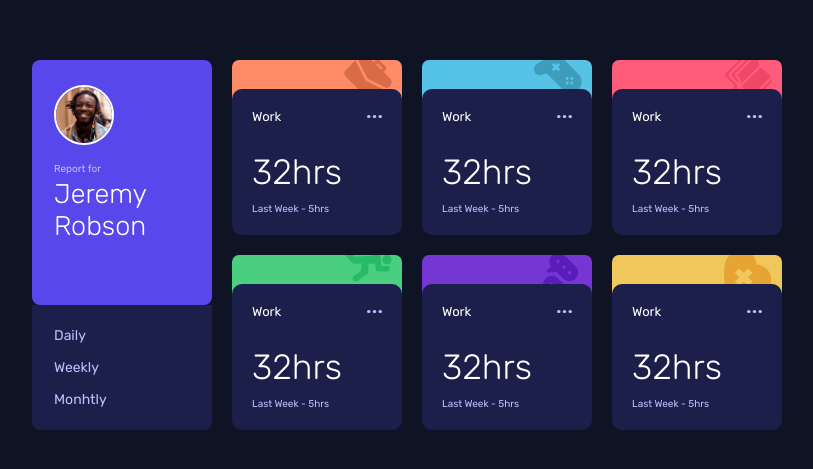
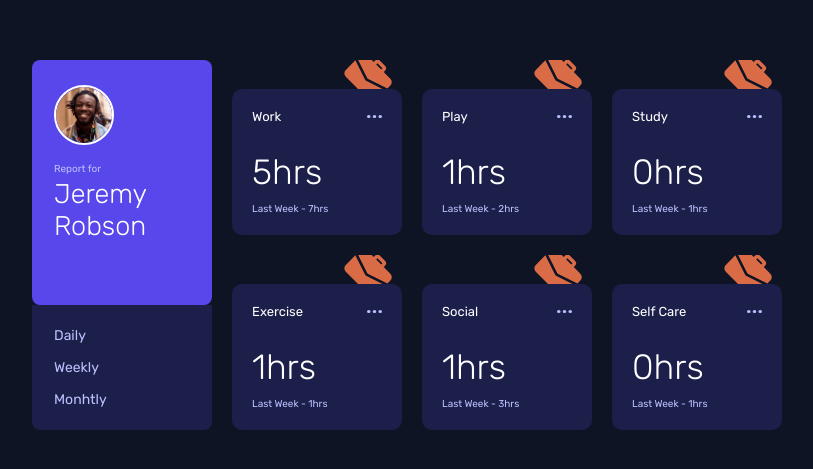
Before and after one commit to mattzu22/time-tracking-dashboard, a React (Vite) app: page / in a window 1280 px wide. Shown: the part 155-624 px from the top of the page, without its empty margins (233-1046 px from the left). Built offline with nearby package versions, Linux system fonts and the light colour scheme.

Commit message:
create context

```diff
--- a/src/components/AsideInfo/index.jsx
+++ b/src/components/AsideInfo/index.jsx
@@ -5,16 +5,22 @@ import api from '../../../data.json'
 
 export const AsideInfo = () =>{
 
-    // const [day, setDay] = useState({
-    //     daily: '',
-    //     current: '',
-    //     previous: ''
+    const [day, setDay] = useState({
+        daily: '',
+        current: '',
+        previous: ''
+    })
 
-    // })
+    const fetchData = () =>{
+        api.map(element =>{
+            setDay({
+                daily: element.title,
+                current: element.timeframes.daily.current,
+                previous: element.timeframes.daily.previous
+            })
 
-    // const fetchData = ()=>{
-    //     setDay({})
-    // }
+        })
+    }
 
     return(
         <aside className="about-me">
@@ -25,7 +31,7 @@ export const AsideInfo = () =>{
         </div>
 
         <div className="navegation">
-            <a>Daily</a>
+            <a onClick={fetchData}>Daily</a>
             <a>Weekly</a>
             <a>Monhtly</a>
         </div>
--- a/src/components/AsideInfo/style.sass
+++ b/src/components/AsideInfo/style.sass
@@ -7,7 +7,7 @@
         background-color: variables.$color-about-me
         padding: 2.5rem 0 6.3rem 2.2rem
         border-radius: .8rem
-        max-width: 180px
+        width: 180px
 
         img
             width: 6rem
--- a/src/components/Card/index.jsx
+++ b/src/components/Card/index.jsx
@@ -1,14 +1,14 @@
 import "./style.sass";
 import Ellipsis from "../../images/icon-ellipsis.svg";
 
-export const Card = ({img, id}) => (
+export const Card = ({id, img, timeCurrent, timePrevious}) => (
   <div className="container-card">
     <div className="illustration-top" id={id}>
-      <img src={img} alt="Work" />
+      <img src={img} alt={id} />
     </div>
       <div className="card">
         <div className="type">
-          <p>Work</p>
+          <p>{id}</p>
           <img
             src={Ellipsis}
             alt="Três
@@ -16,8 +16,8 @@ export const Card = ({img, id}) => (
           />
         </div>
         <div className="info-card">
-          <p className="d-w-m">32hrs</p>
-          <p>Last Week - 5hrs</p>
+          <p className="d-w-m">{timeCurrent}hrs</p>
+          <p>Last Week - {timePrevious}hrs</p>
         </div>
       </div>
   </div>
--- a/src/components/Cards/index.jsx
+++ b/src/components/Cards/index.jsx
@@ -6,16 +6,22 @@ import play from "../../images/icon-play.svg";
 import self from "../../images/icon-self-care.svg";
 import social from "../../images/icon-social.svg";
 import study from "../../images/icon-study.svg";
+import { useContext, useEffect, useState } from "react";
+import { DataContext } from "../../context/dataContext";
 
 export const Cards = () => {
+  const { activities } = useContext(DataContext);
+
   return (
-    <div className="cards" >
-      <Card img={work} id='work' />
-      <Card img={play} id='play' />
-      <Card img={study} id='study' />
-      <Card img={exercise} id='exercise' />
-      <Card img={social} id='social' />
-      <Card img={self} id='self' />
+    <div className="cards">
+      {activities.map((activity) => (
+        <Card
+          img={work}
+          id={activity.title}
+          timeCurrent={activity.timeframes.daily.current}
+          timePrevious={activity.timeframes.daily.previous}
+        />
+      ))}
     </div>
   );
 };
--- a/src/components/MainContent/index.jsx
+++ b/src/components/MainContent/index.jsx
@@ -1,12 +1,15 @@
+import ContextWrapper from "../../context/contextWrapper";
 import { AsideInfo } from "../AsideInfo";
 import { Cards } from "../Cards";
 import "./style.sass";
 
 export const MainContent = () => {
   return (
-    <main className="dashboard">
-      <AsideInfo />
-      <Cards />
-    </main>
+    <ContextWrapper>
+      <main className="dashboard">
+        <AsideInfo />
+        <Cards />
+      </main>
+    </ContextWrapper>
   );
 };
--- /dev/null
+++ b/src/context/contextWrapper.jsx
@@ -0,0 +1,16 @@
+import { DataContext } from "./dataContext";
+import { useEffect, useState } from "react";
+import api from "../../data.json";
+
+export default function ContextWrapper({ children }) {
+  const [activities, setActivities] = useState([]);
+  const [filtered, setFiltered] = useState('daily');
+  useEffect(() =>{
+    setActivities(api)
+  }, [])
+  return (
+    <DataContext.Provider value={{ activities, filtered, setFiltered }}>
+      {children}
+    </DataContext.Provider>
+  );
+}
--- /dev/null
+++ b/src/context/dataContext.jsx
@@ -0,0 +1,3 @@
+import { createContext } from "react";
+
+export const DataContext = createContext(null)
```
